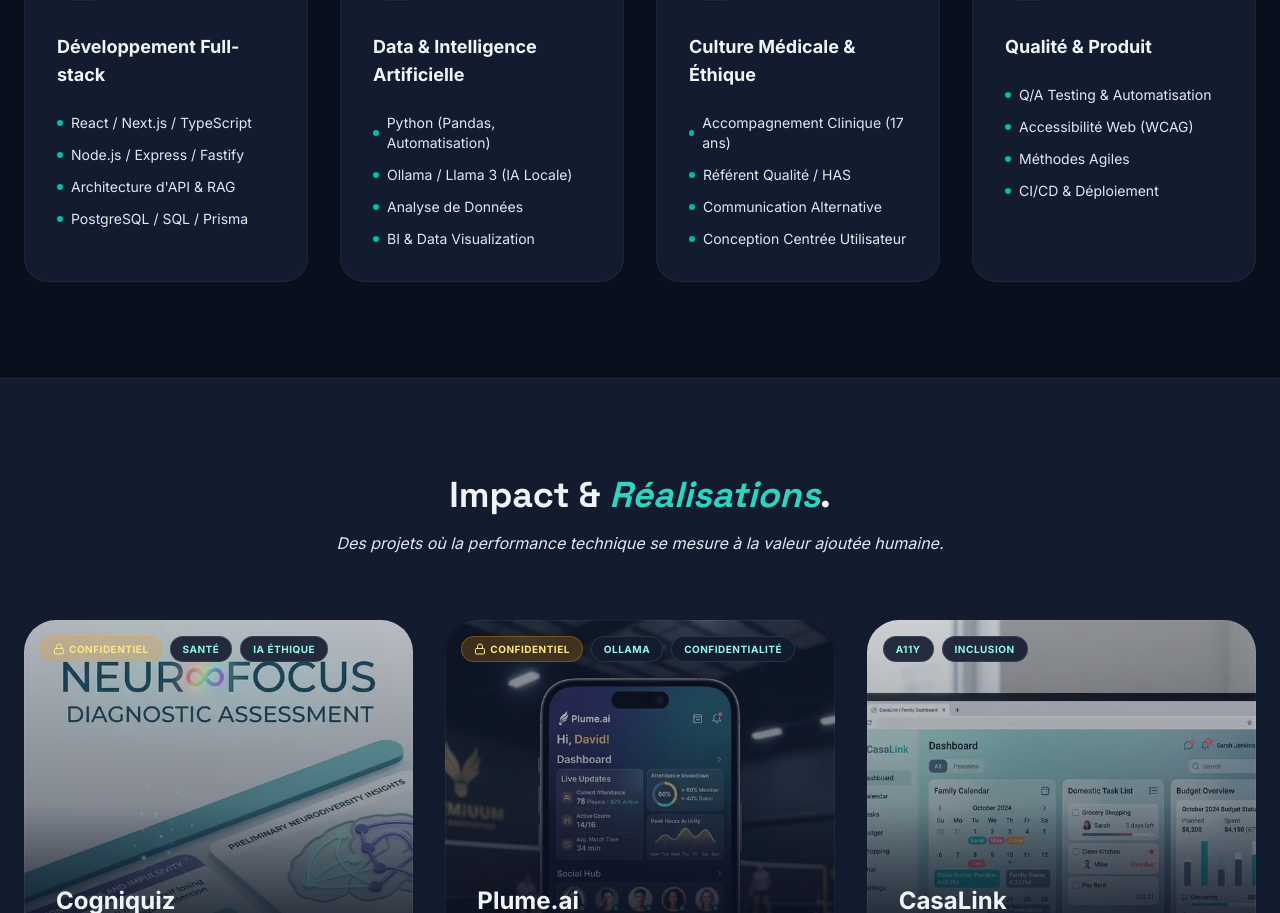
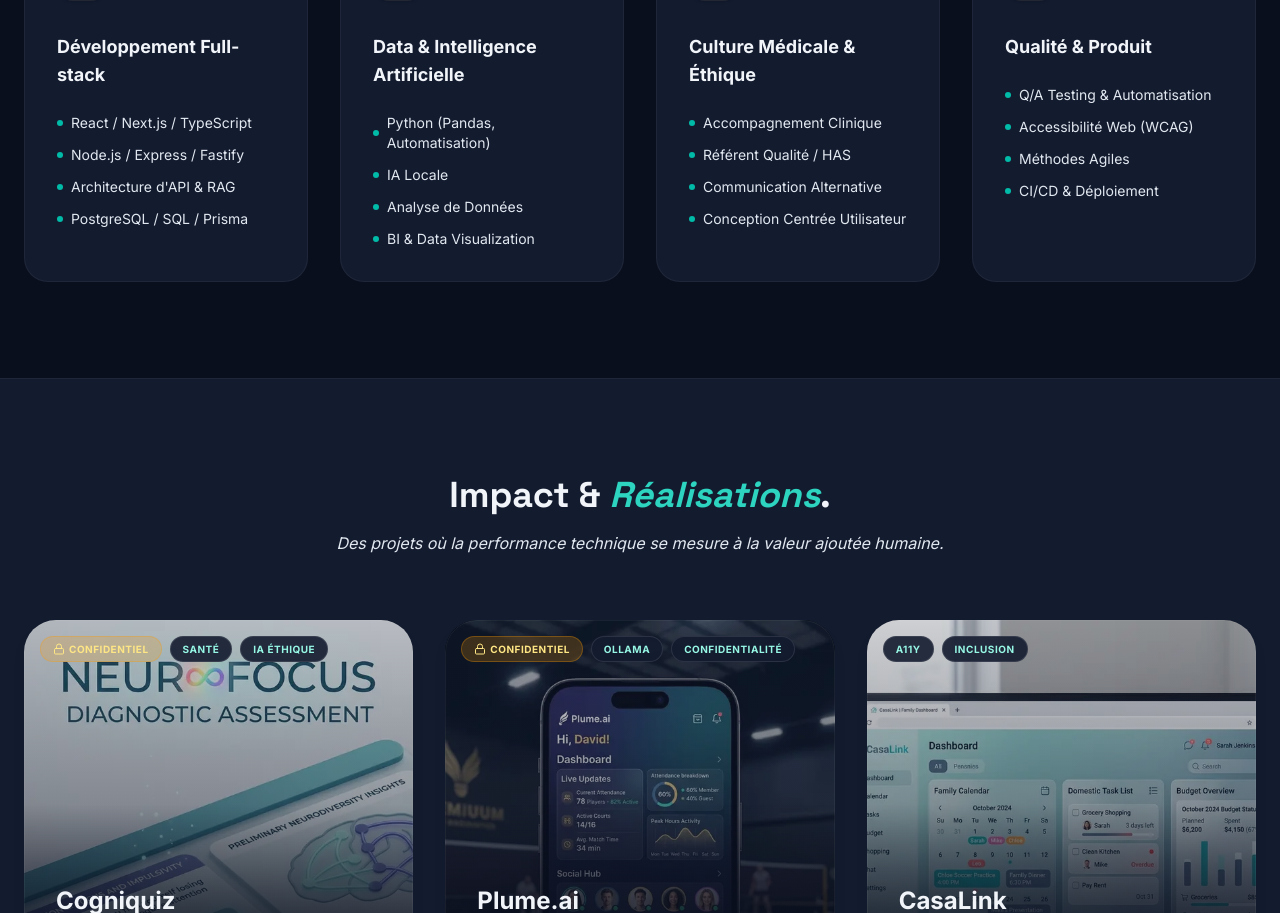
Before and after one commit to ThiessetFabien/portfolio.v3, a React (Vite) app: page / in a window 1280 px wide. Shown: the part 3588-4501 px from the top of the page. Built offline with nearby package versions, Linux system fonts and the light colour scheme.

Commit message:
feat(content): ajustement sémantique des compétences (IA et Clinique)

```diff
--- a/index.html
+++ b/index.html
@@ -159,12 +159,12 @@
           },
           {
             "title": "Data & Intelligence Artificielle",
-            "skills": ["Python (Pandas, Automatisation)", "Ollama / Llama 3 (IA Locale)", "Analyse de Données", "BI & Data Visualization"],
+            "skills": ["Python (Pandas, Automatisation)", "IA Locale", "Analyse de Données", "BI & Data Visualization"],
             "iconType": "database"
           },
           {
             "title": "Culture Médicale & Éthique",
-            "skills": ["Accompagnement Clinique (17 ans)", "Référent Qualité / HAS", "Communication Alternative", "Conception Centrée Utilisateur"],
+            "skills": ["Accompagnement Clinique", "Référent Qualité / HAS", "Communication Alternative", "Conception Centrée Utilisateur"],
             "iconType": "brain"
           },
           {
--- a/public/api/data.json
+++ b/public/api/data.json
@@ -114,12 +114,12 @@
     },
     {
       "title": "Data & Intelligence Artificielle",
-      "skills": ["Python (Pandas, Automatisation)", "Ollama / Llama 3 (IA Locale)", "Analyse de Données", "BI & Data Visualization"],
+      "skills": ["Python (Pandas, Automatisation)", "IA Locale", "Analyse de Données", "BI & Data Visualization"],
       "iconType": "database"
     },
     {
       "title": "Culture Médicale & Éthique",
-      "skills": ["Accompagnement Clinique (17 ans)", "Référent Qualité / HAS", "Communication Alternative", "Conception Centrée Utilisateur"],
+      "skills": ["Accompagnement Clinique", "Référent Qualité / HAS", "Communication Alternative", "Conception Centrée Utilisateur"],
       "iconType": "brain"
     },
     {
```
